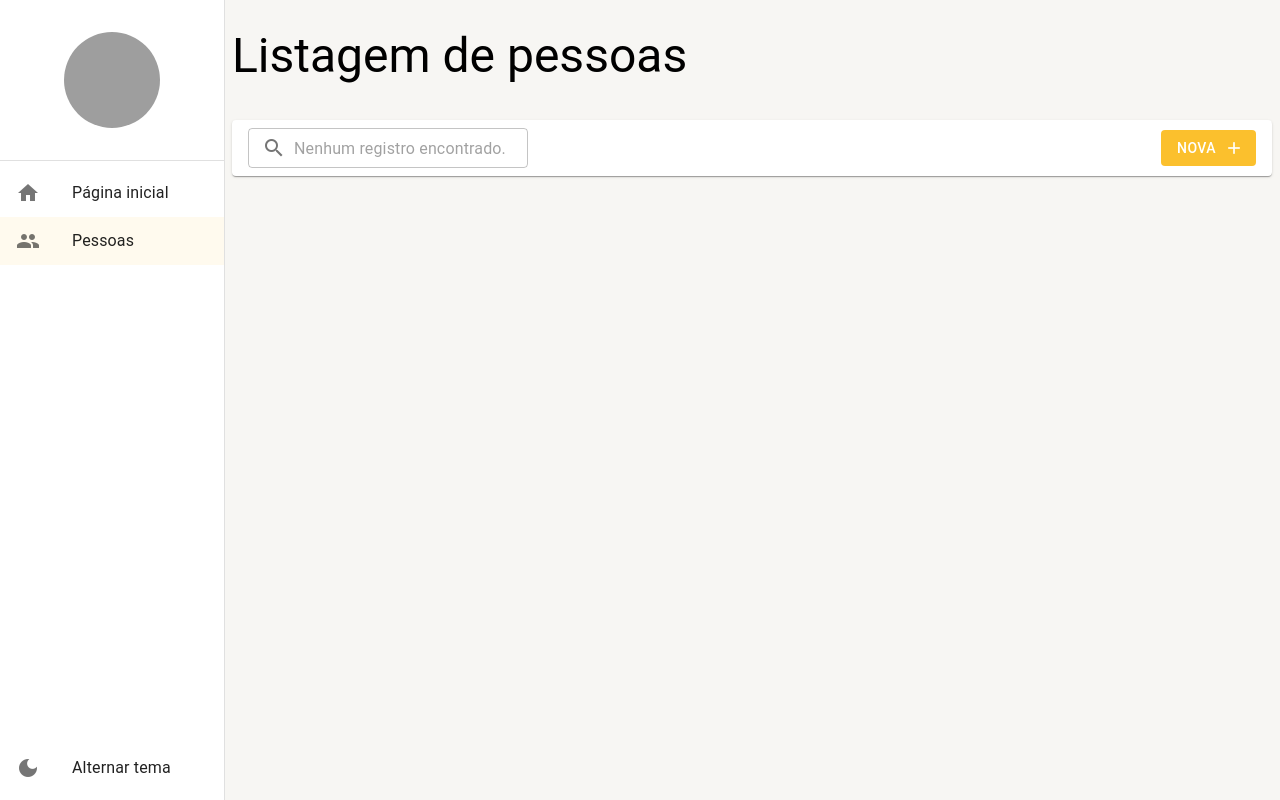
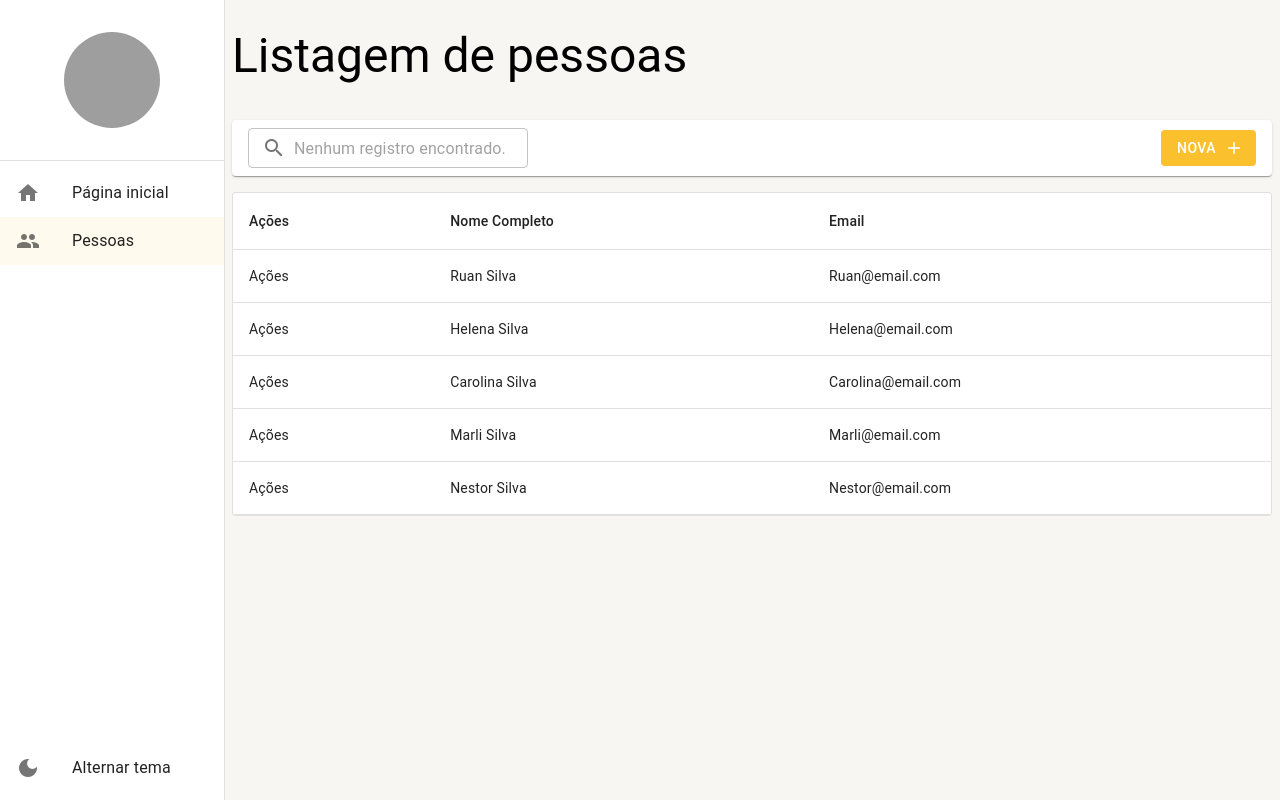
Before and after one commit to RuanF7/materialui-typescript, a React (Create React App) app: page /pessoas in a window 1280 px wide. Built offline with nearby package versions, Linux system fonts and the light colour scheme; data requests are answered from the project's data file; grey boxes are pictures that could not be loaded.

Commit message:
feat: tabela

```diff
--- a/mock/database.json
+++ b/mock/database.json
@@ -3,8 +3,33 @@
     {
       "id":1,
       "cidadeId": 1,
-      "email": "Juca@email.com",
-      "nomeCompleto": "Juca SIlva"
+      "email": "Ruan@email.com",
+      "nomeCompleto": "Ruan Silva"
+    },
+    {
+      "id":2,
+      "cidadeId": 1,
+      "email": "Helena@email.com",
+      "nomeCompleto": "Helena Silva"
+    },
+    {
+      "id":3,
+      "cidadeId": 1,
+      "email": "Carolina@email.com",
+      "nomeCompleto": "Carolina Silva"
+    },
+    {
+      "id":4,
+      "cidadeId": 1,
+      "email": "Marli@email.com",
+      "nomeCompleto": "Marli Silva"
+    },
+    {
+      "id":5,
+      "cidadeId": 1,
+      "email": "Nestor@email.com",
+      "nomeCompleto": "Nestor Silva"
     }
+
   ]
 }
--- a/src/pages/cidades/ListagemDePessoas.tsx
+++ b/src/pages/cidades/ListagemDePessoas.tsx
@@ -1,14 +1,20 @@
-import { useEffect, useMemo } from 'react';
+import { useEffect, useMemo, useState } from 'react';
+import { Paper, Table, TableBody, TableCell, TableContainer, TableHead, TableRow } from '@mui/material';
 import { useSearchParams } from 'react-router-dom';
+
+import { IListagemPessoa, PessoasService } from '../../shared/services/pessoas/PessoasService';
 import { FerramentasDaListagem } from '../../shared/components';
+import { LayoutBaseDePagina } from '../../shared/layouts';
 import { useDebounce } from '../../shared/hooks';
-import { LayoutBaseDePagina } from '../../shared/layouts';
-import { PessoasService } from '../../shared/services/pessoas/PessoasService';
 
 
 export const ListagemDePessoas: React.FC = () => {
   const [searchParams, setSearchParams] = useSearchParams();
   const { debounce } = useDebounce();
+
+  const [rows, setRows] = useState<IListagemPessoa[]>([]);
+  const [isLoading, setIsLoading] = useState(true);
+  const [totalCount, setTotalCount] = useState(0);
 
   const busca = useMemo(() => {
     return searchParams.get('busca') || '';
@@ -16,14 +22,20 @@ export const ListagemDePessoas: React.FC = () => {
 
 
   useEffect(() => {
+    setIsLoading(true);
 
     debounce(() => {
       PessoasService.getAll(1, busca)
         .then((result) => {
+          setIsLoading(false);
+
           if (result instanceof Error) {
             alert(result.message);
           } else {
             console.log(result);
+
+            setTotalCount(result.totalCount);
+            setRows(result.data);
           }
         });
     });
@@ -42,6 +54,28 @@ export const ListagemDePessoas: React.FC = () => {
       }
     >
 
+      <TableContainer component={Paper} variant='outlined' sx={{ m: 1, width: 'auto' }}>
+        <Table>
+          <TableHead>
+            <TableRow>
+              <TableCell>Ações</TableCell>
+              <TableCell>Nome Completo</TableCell>
+              <TableCell>Email</TableCell>
+            </TableRow>
+          </TableHead>
+          <TableBody>
+
+            {rows.map(row => (
+              <TableRow key={row.id}>
+                <TableCell>Ações</TableCell>
+                <TableCell>{row.nomeCompleto}</TableCell>
+                <TableCell>{row.email}</TableCell>
+              </TableRow>
+            ))}
+
+          </TableBody>
+        </Table>
+      </TableContainer>
     </LayoutBaseDePagina>
   );
 };
--- a/src/shared/services/pessoas/PessoasService.ts
+++ b/src/shared/services/pessoas/PessoasService.ts
@@ -2,14 +2,14 @@ import { Environment } from '../../environment';
 import { Api } from '../Api/axios-config';
 
 
-interface IListagemPessoa {
+export interface IListagemPessoa {
   id: number;
   email: string;
   cidadeId: number;
   nomeCompleto: string;
 }
 
-interface IDetalhePessoa {
+export interface IDetalhePessoa {
   id: number;
   email: string;
   cidadeId: number;
```
